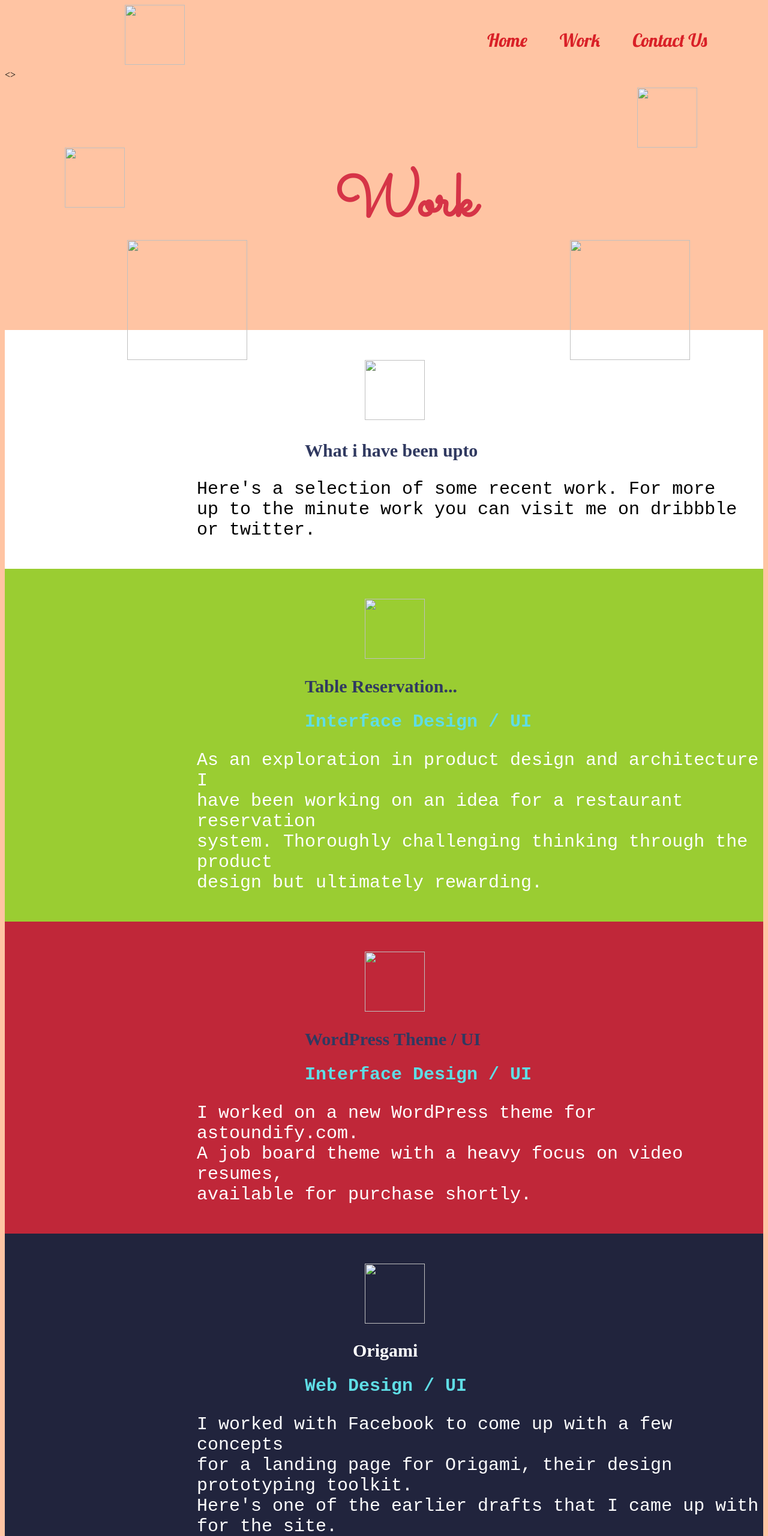
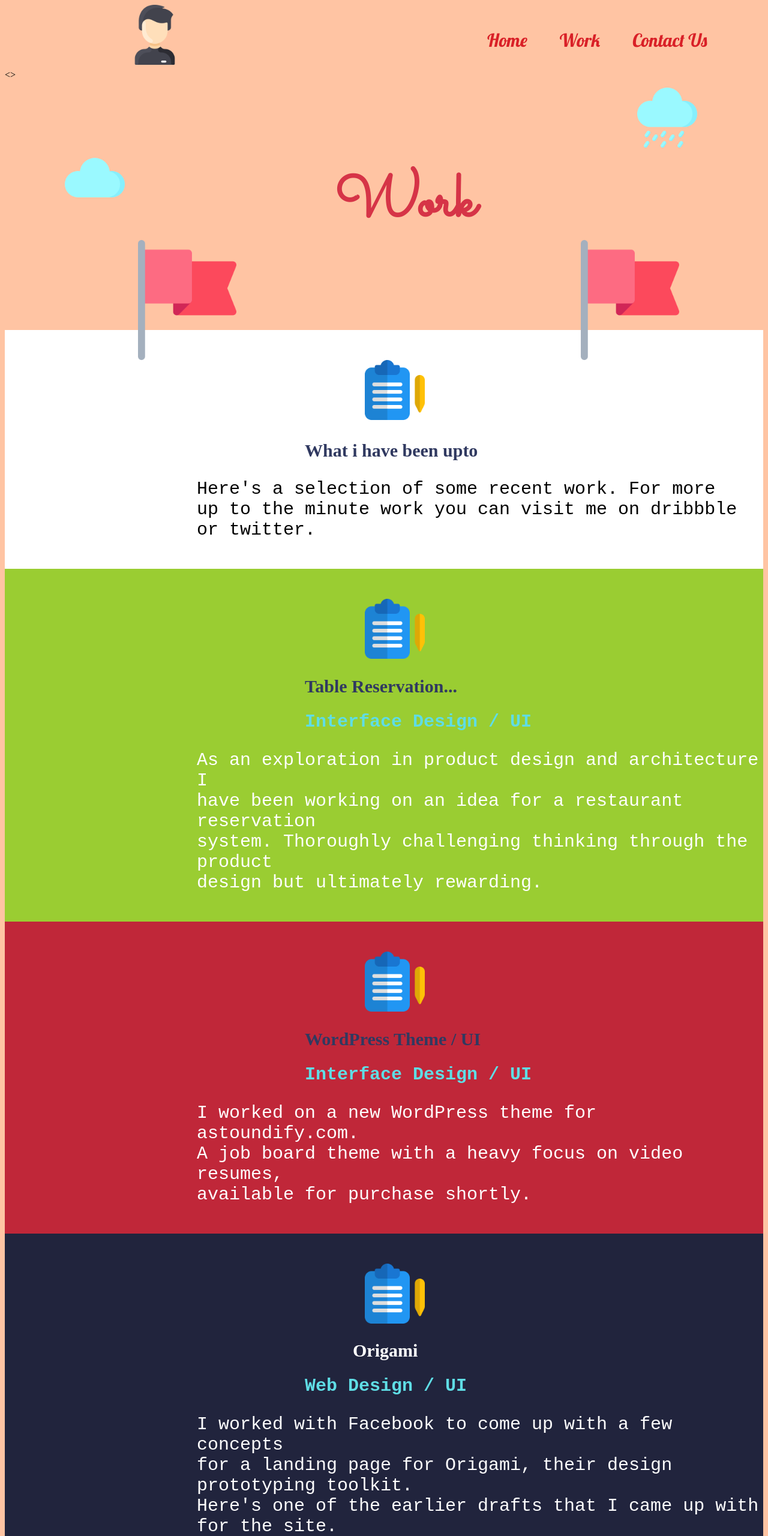
Before and after one commit to darekarparth/HTML-Project, a plain HTML site: page work1.html in a window 1280 px wide. Shown: the top 2560 px of the page at 60% size. Drawn offline with Linux system fonts and the light colour scheme; files that its build step writes are made by us from their sources; a web font is replaced by a local one.

```diff
--- a/work1.html
+++ b/work1.html
@@ -6,8 +6,8 @@
   <meta charset="UTF-8">
   <meta name="viewport" content="width=device-width, initial-scale=1.0">
   <meta http-equiv="X-UA-Compatible" content="ie=edge">
-  <link rel="stylesheet" href="../HTML_Project/style_css/style.css">
-  <link rel="icon" href="../HTML_Project/Flaticon/person.png">
+  <link rel="stylesheet" href="style_css1/style.css">
+  <link rel="icon" href="Flaticon1/person.png">
   <link href="https://fonts.googleapis.com/css2?family=Lobster&family=Pacifico&display=swap" rel="stylesheet">
   <link href="https://fonts.googleapis.com/css2?family=Cedarville+Cursive&display=swap" rel="stylesheet">
   <link href="https://fonts.googleapis.com/css2?family=Sacramento&display=swap" rel="stylesheet">
@@ -20,7 +20,7 @@
  <div>
 
 
-    <img class="img" src="../HTML_Project/Flaticon/person.png" >
+    <img class="img" src="Flaticon1/person.png" >
       <a href="./index.html" id="menu1">Home</a>
       <a href="./work1.html" id="menu2">Work</a>
       <a href="./Contact1.html" id="menu3">Contact Us</a>
@@ -34,16 +34,16 @@
      <section>
       <>
         <h1 id="heading2">Work</h1>
-        <img id="cloud3" src="../HTML_Project/Flaticon/cloud1.png" >
-        <img id="cloud4" src="../HTML_Project/Flaticon/cloud2.png" >
-        <img id="flag" src="../HTML_Project/Flaticon/flag.png">
-        <img id="flag2" src="../HTML_Project/Flaticon/flag.png">
+        <img id="cloud3" src="Flaticon1/cloud1.png" >
+        <img id="cloud4" src="Flaticon1/cloud2.png" >
+        <img id="flag" src="Flaticon1/flag.png">
+        <img id="flag2" src="Flaticon1/flag.png">
 
     </section>
     </div>
                                      <!-- middle Position  -->
 <div style="background-color: white;">
-    <img class="img2" src="../HTML_Project/Flaticon/register.png">
+    <img class="img2" src="Flaticon1/register.png">
     <h3 id="h3W">What i have been upto</h3>
     <p id="para1" style="color: black; font-family: monospace;">
         Here's a selection of some recent work. For more<br>
@@ -52,7 +52,7 @@
     </p><br>
 </div>
 <div style="background-color: yellowgreen;">
-    <img class="img2" src="../HTML_Project/Flaticon/register.png">
+    <img class="img2" src="Flaticon1/register.png">
     <h2 id="h3W">Table Reservation...</h2>
     <h2 id="h23W">Interface Design / UI</h2>
     <p id="paraW">
@@ -63,7 +63,7 @@
     </p><br>
 </div>
 <div style="background-color:#c02739 ;">
-    <img class="img2" src="../HTML_Project/Flaticon/register.png">
+    <img class="img2" src="Flaticon1/register.png">
     <h2 id="h3W">WordPress Theme / UI</h2>
     <h2 id="h23W">Interface Design / UI</h2>
     <p id="paraW">
@@ -73,7 +73,7 @@
     </p><br>
 </div>
 <div style="background-color:#21243d ;">
-    <img class="img2" src="../HTML_Project/Flaticon/register.png">
+    <img class="img2" src="Flaticon1/register.png">
     <h2 id="h3W" style="padding-left:580px ; color: white;">Origami</h2>
     <h2 id="h23W">Web Design / UI</h2>
     <p id="paraW" >
@@ -83,7 +83,7 @@
     </p><br>
 </div>
 <div style="background-color:#ffd082 ;">
-    <img class="img2" src="../HTML_Project/Flaticon/register.png">
+    <img class="img2" src="Flaticon1/register.png">
     <h2 id="h3W" style="padding-left:580px ;">Journey</h2>
     <h2 id="h23W">Web Design / UI / UX / App Design</h2>
     <p id="paraW">
@@ -93,7 +93,7 @@
     </p><br>
 </div>
 <div style="background-color:#21243d ;">
-    <img class="img2" src="../HTML_Project/Flaticon/register.png">
+    <img class="img2" src="Flaticon1/register.png">
     <h2 id="h3W"  style="color: white; padding-left: 550px;">Invoice Sherpa</h2>
     <h2 id="h23W"style="padding-left:50px;">Web Design / UI</h2>
     <p id="paraW" >
@@ -112,7 +112,7 @@
 
 <button>
 <a href="Contact1.html" style="text-decoration: none;" style="text-shadow:#0e9aa7;" >
- <img src="../HTML_Project/Flaticon/mail.png" style="height: 30px; width: 30px; position: relative; top: 5px; " >
+ <img src="Flaticon1/mail.png" style="height: 30px; width: 30px; position: relative; top: 5px; " >
   Message Me
 </a>
 </button>
```
Also changed, not shown: Contact1.html (+8 -8 lines), index.html (+11 -11 lines), Flaticon1/cloud1.png (renamed from Flaticon/cloud1.png), Flaticon1/cloud2.png (renamed from Flaticon/cloud2.png), Flaticon1/flag.png (renamed from Flaticon/flag.png), Flaticon1/mail.png (renamed from Flaticon/mail.png), Flaticon1/nature.png (renamed from Flaticon/nature.png), Flaticon1/person.png (renamed from Flaticon/person.png), Flaticon1/register.png (renamed from Flaticon/register.png), Flaticon1/smile.png (renamed from Flaticon/smile.png), style_css1/style.css (renamed from style_css/style.css).
